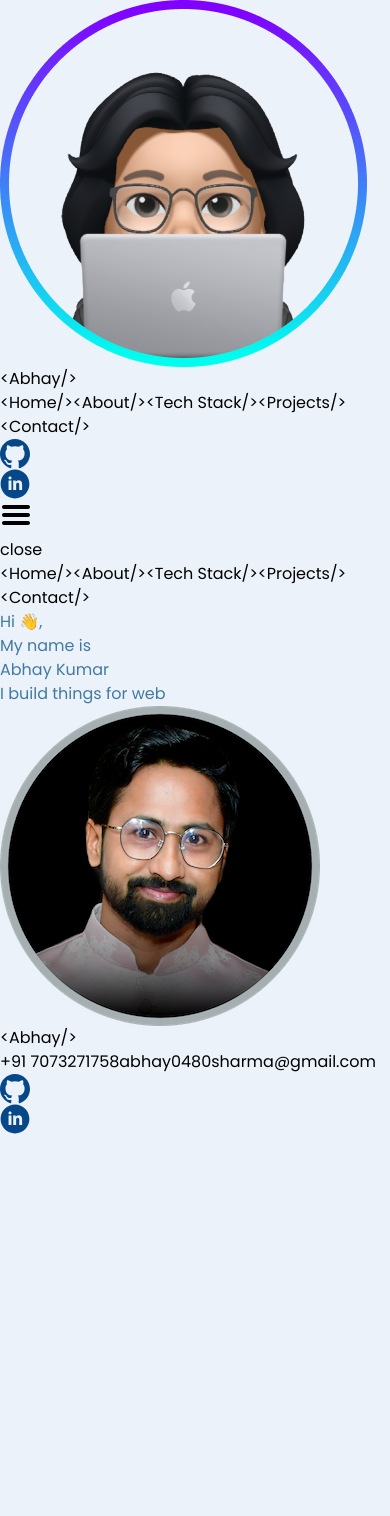
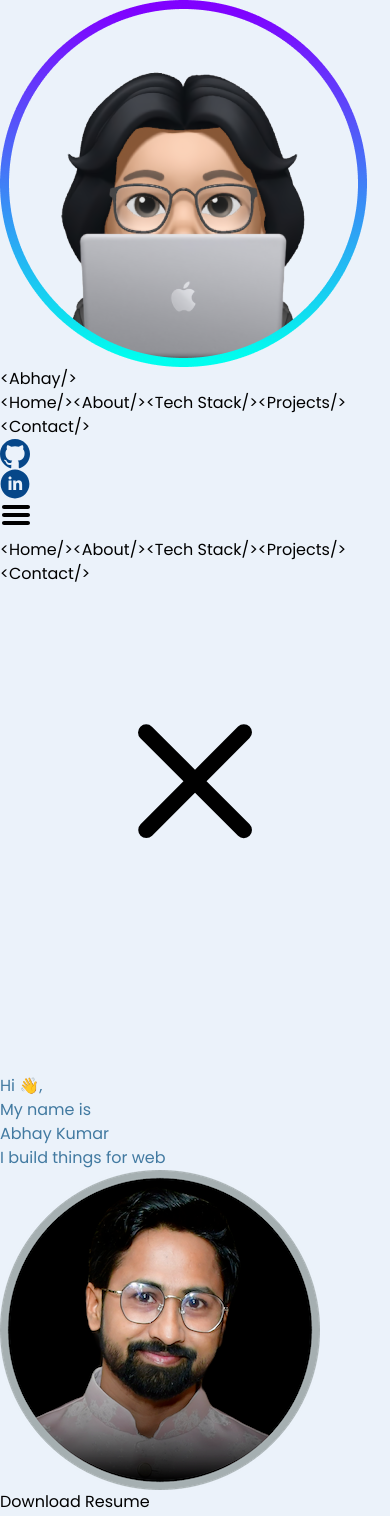
Before and after one commit to abhay0480-eng/portfolio-abhay, a React (Vite) app: page / in a window 390 px wide. Shown: the top 1516 px of the page. Before the commit the page ends 1134 px from the top, so only its background shows below. Built offline with nearby package versions, Linux system fonts and the light colour scheme.

Commit message:
responsive

```diff
--- a/index.html
+++ b/index.html
@@ -4,7 +4,7 @@
     <meta charset="UTF-8" />
     <link rel="icon" type="image/svg+xml" href="/profile.png" />
     <meta name="viewport" content="width=device-width, initial-scale=1.0" />
-    <title>Abhay | Developer</title>
+    <title>Abhay | Frontend Developer</title>
   </head>
   <body>
     <div id="root"></div>
--- a/src/components/Footer.jsx
+++ b/src/components/Footer.jsx
@@ -5,8 +5,13 @@ const Footer = () => {
   return (
     <div className='lg:flex justify-between items-center lg:px-20 py-10'>
         <div>
+        {/* <div className='hidden lg:block'>
+            <Link to='/'  className='bg-gradient-to-r from-[#427AA1] to-[#064789] p-4 rounded-2xl text-white'>{`Resume`}</Link>
+        </div> */}
         <div className='hidden lg:block'>
-            <Link to='/'  className='bg-gradient-to-r from-[#427AA1] to-[#064789] p-4 rounded-2xl text-white'>{`<Abhay/>`}</Link>
+            <a href='/resume.pdf' download className='bg-gradient-to-r from-[#427AA1] to-[#064789] p-4 rounded-2xl text-white'>
+            {`Download Resume`}
+             </a>
         </div>
         </div>
         <div className='lg:flex justify-between items-center gap-5 text-center lg:text-left'>
--- a/src/components/Header.jsx
+++ b/src/components/Header.jsx
@@ -17,7 +17,7 @@ const Header = () => {
     { to: "/contact", text: "<Contact/>" },
   ];
 
-  const commonStyle = "mx-5  block lg:!flex my-3";
+  const commonStyle = "mx-5  block lg:!flex my-3 ";
   const activeStyle = "text-[#064789] " + commonStyle;
   const inactiveStyle = "text-[#427AA1] " + commonStyle;
   return (
@@ -62,10 +62,10 @@ const Header = () => {
       <img src='/ham.svg' alt='' className='' />
       </button>
     </div>
-    {/* ${menu?"right-24":"right-0"} */}
-    <div className={`h-full bg-white ${menu ? "translate-x-0" : "translate-x-full"}   transition-transform lg:hidden duration-700 text-black fixed top-0 w-full `}>
-      <button onClick={()=>setMenu(false)}>close</button>
-      <nav>
+
+    <div className={`h-full p-5 flex justify-between  bg-white ${menu ? "translate-x-0" : "translate-x-full"}   transition-transform lg:hidden duration-700 text-black fixed top-0 w-full `}>
+
+      <nav className='w-[200px]'>
       {navLinks.map((link, index) => (
     <NavLink
       key={index}
@@ -77,6 +77,8 @@ const Header = () => {
     </NavLink>
   ))}
       </nav>
+        <img src='/close.svg' onClick={()=>setMenu(false)} alt='' className='w-20 h-20 mt-1' />
+
     </div>
     </div>
     </>
```
Also changed, not shown: public/close.svg (added), 1 other file (tests, documents, lock files or other folders).
